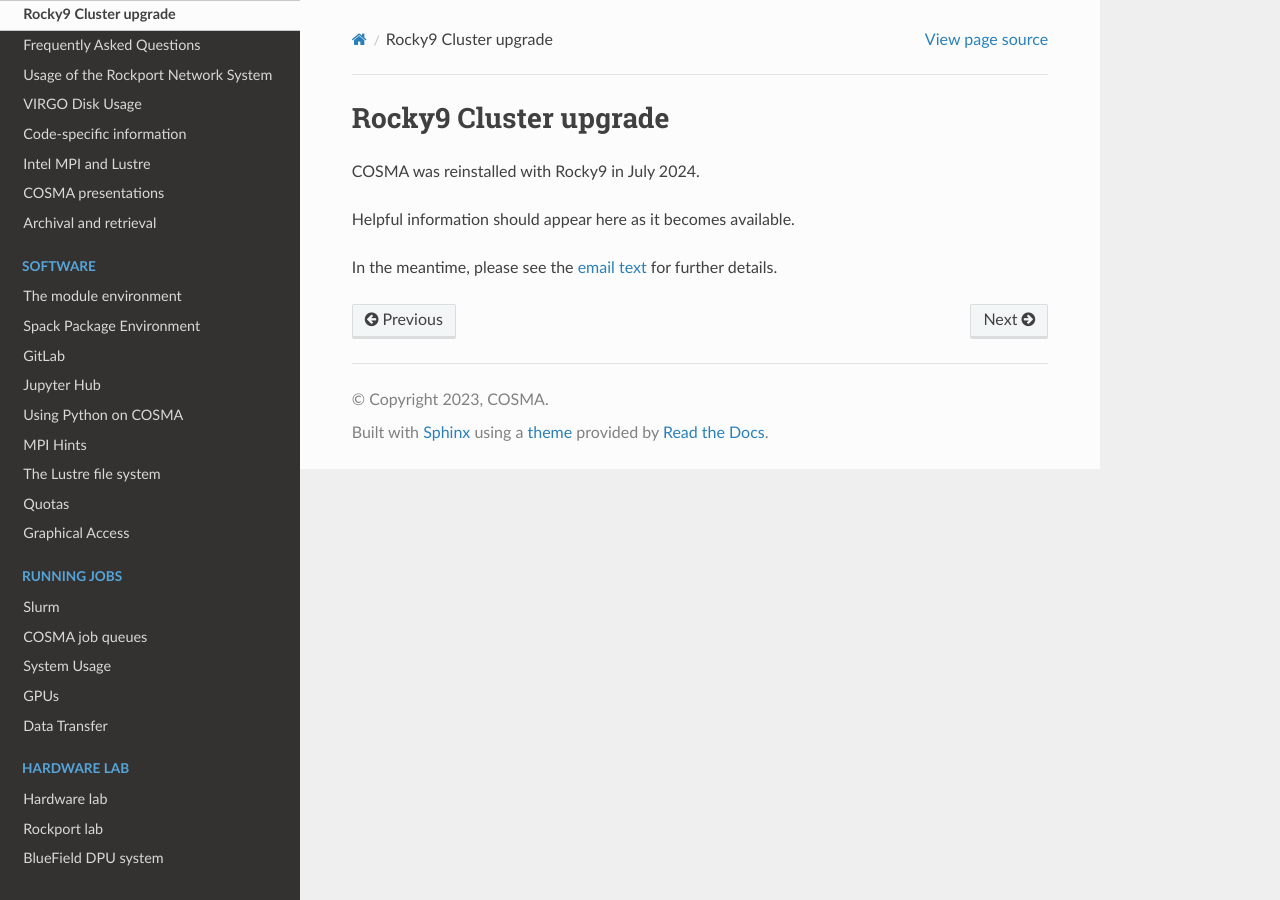
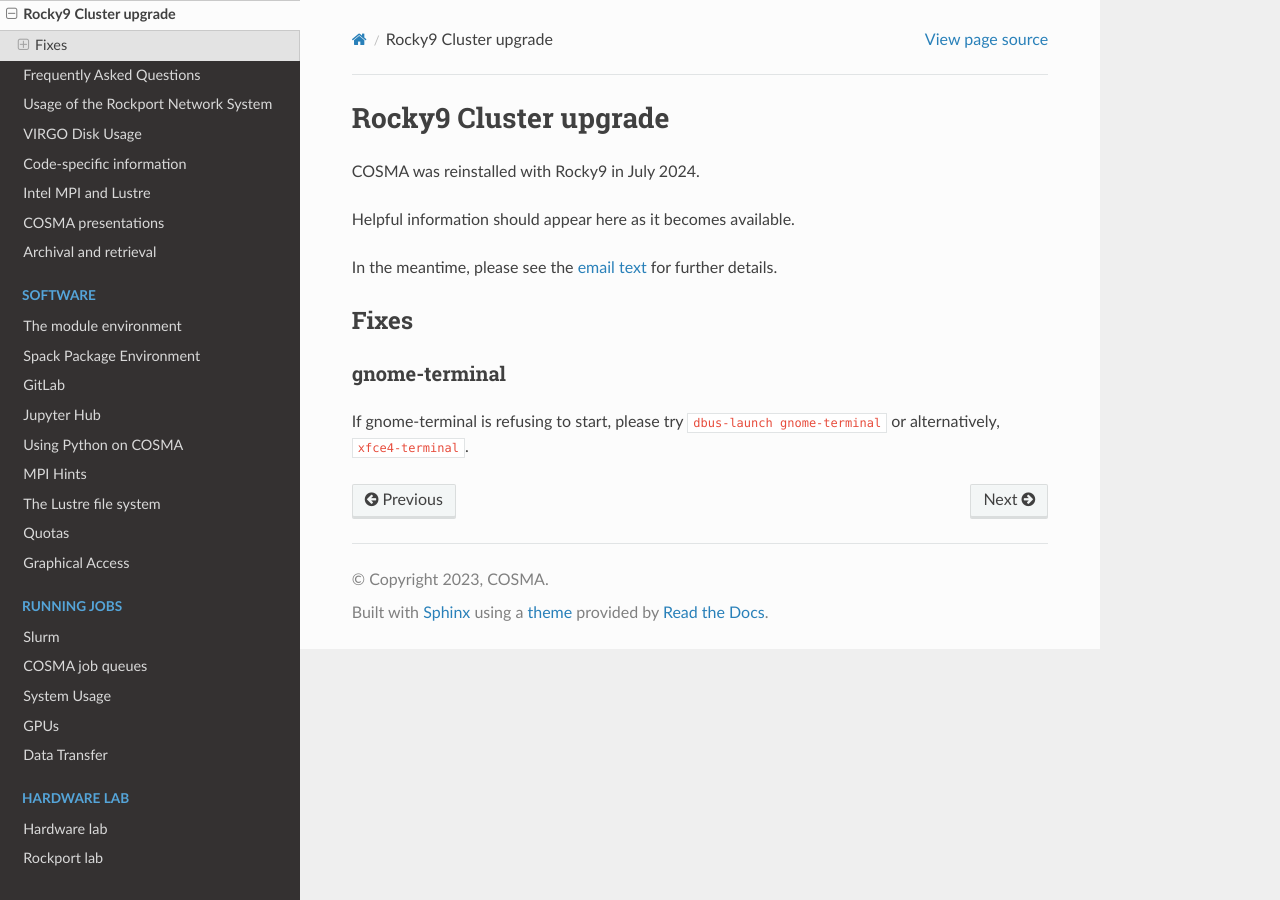
Before and after one commit to agb32/cosmadoc, a Sphinx documentation site: the page built from docs/source/clusterupgrade.md, in a window 1280 px wide. Built offline with Sphinx 7.4.7 and the Read the Docs theme 2.0.0, drawn with Linux system fonts in a browser that asks for light colours.

Commit message:
added gnome-terminal info

```diff
--- a/docs/source/clusterupgrade.md
+++ b/docs/source/clusterupgrade.md
@@ -5,3 +5,9 @@ COSMA was reinstalled with Rocky9 in July 2024.
 Helpful information should appear here as it becomes available.
 
 In the meantime, please see the [email text](rocky9email) for further details.
+
+## Fixes
+
+### gnome-terminal
+
+If gnome-terminal is refusing to start, please try `dbus-launch gnome-terminal` or alternatively, `xfce4-terminal`.
```
